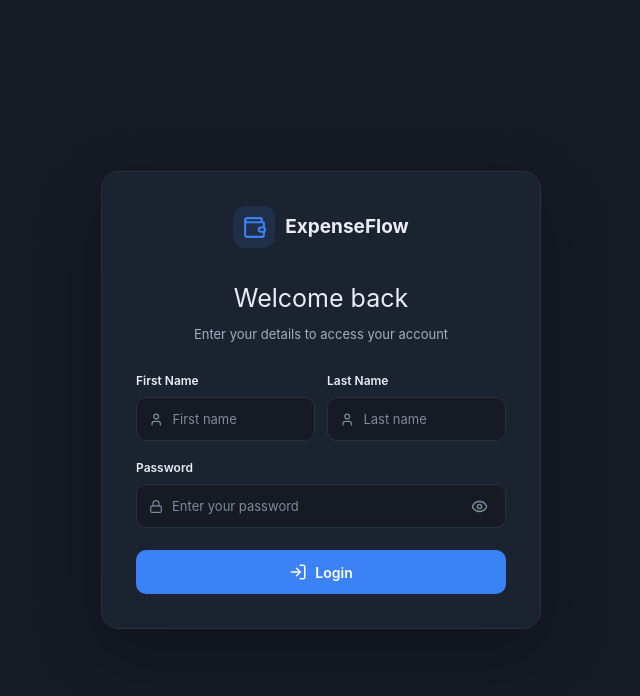
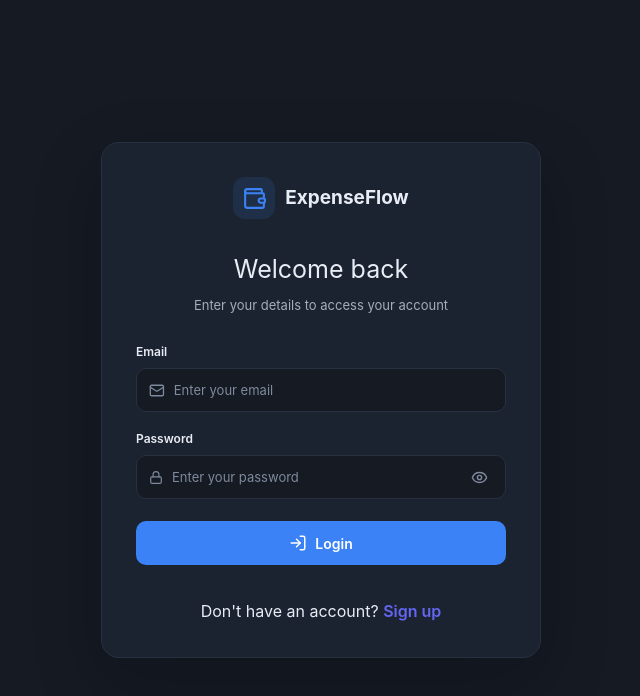
Before and after one commit to aminrasooli2007-svg/expense-tracker-js, a React (Vite) app: page / in a window 1280 px wide. Shown: the top 696 px of the page, without its empty margins (319-959 px from the left). Built offline with nearby package versions, Linux system fonts and the light colour scheme.

Commit message:
Add Supabase email authentication UI

```diff
--- a/src/components/Login.jsx
+++ b/src/components/Login.jsx
@@ -1,3 +1,4 @@
+
 import { useState } from "react";
 import {
   Lock,
@@ -6,45 +7,123 @@ import {
   Eye,
   EyeOff,
   LogIn,
+  Mail,
+  UserPlus,
 } from "lucide-react";
-
-const MAIN_PASSWORD = "admin00123";
+import { supabase } from "../lib/supabase";
 
 function Login({ onLogin }) {
+  const [mode, setMode] = useState("login");
   const [firstName, setFirstName] = useState("");
   const [lastName, setLastName] = useState("");
+  const [email, setEmail] = useState("");
   const [password, setPassword] = useState("");
-  const [showPassword, setShowPassword] =
-    useState(false);
+  const [showPassword, setShowPassword] = useState(false);
   const [error, setError] = useState("");
+  const [message, setMessage] = useState("");
+  const [loading, setLoading] = useState(false);
 
-  const handleSubmit = (e) => {
+  const handleSubmit = async (e) => {
     e.preventDefault();
+    setError("");
+    setMessage("");
 
-    if (
-      !firstName.trim() ||
-      !lastName.trim() ||
-      !password.trim()
-    ) {
-      setError(
-        "Please fill in all fields."
-      );
+    if (!email.trim() || !password) {
+      setError("Please enter your email and password.");
       return;
     }
 
-    if (password !== MAIN_PASSWORD) {
-      setError("Incorrect password.");
+    if (
+      mode === "signup" &&
+      (!firstName.trim() || !lastName.trim())
+    ) {
+      setError("Please enter your first and last name.");
       return;
     }
 
-    const user = {
+    setLoading(true);
+
+    try {
+      if (mode === "signup") {
+        const { data, error: authError } =
+          await supabase.auth.signUp({
+            email: email.trim(),
+            password,
+            options: {
+              data: {
+                first_name: firstName.trim(),
+                last_name: lastName.trim(),
+                full_name: `${firstName.trim()} ${lastName.trim()}`,
+              },
+            },
+          });
+
+        if (authError) {
+          throw authError;
+        }
+
+        if (data.session && data.user) {
+          onLogin({
+            id: data.user.id,
+            email: data.user.email,
             firstName: firstName.trim(),
             lastName: lastName.trim(),
             name: `${firstName.trim()} ${lastName.trim()}`,
+          });
+        } else {
+          setMessage(
+            "Account created! Please check your email and click the confirmation link before logging in."
+          );
+          setMode("login");
+          setPassword("");
+        }
+      } else {
+        const { data, error: authError } =
+          await supabase.auth.signInWithPassword({
+            email: email.trim(),
+            password,
+          });
+
+        if (authError) {
+          throw authError;
+        }
+
+        const authUser = data.user;
+        const metadata = authUser.user_metadata || {};
+        const userFirstName = metadata.first_name || "";
+        const userLastName = metadata.last_name || "";
+
+        onLogin({
+          id: authUser.id,
+          email: authUser.email,
+          firstName: userFirstName,
+          lastName: userLastName,
+          name:
+            metadata.full_name ||
+            `${userFirstName} ${userLastName}`.trim() ||
+            authUser.email,
+        });
+      }
+    } catch (err) {
+      if (err.message?.toLowerCase().includes("invalid login")) {
+        setError("Incorrect email or password.");
+      } else if (err.message?.toLowerCase().includes("already registered")) {
+        setError("This email is already registered. Please log in.");
+      } else if (err.message?.toLowerCase().includes("password")) {
+        setError(err.message);
+      } else {
+        setError(err.message || "Something went wrong. Please try again.");
+      }
+    } finally {
+      setLoading(false);
+    }
   };
 
+  const changeMode = () => {
+    setMode(mode === "login" ? "signup" : "login");
     setError("");
-    onLogin(user);
+    setMessage("");
+    setPassword("");
   };
 
   return (
@@ -59,18 +138,19 @@ function Login({ onLogin }) {
         </div>
 
         <div className="login-header">
-          <h1>Welcome back</h1>
+          <h1>
+            {mode === "login" ? "Welcome back" : "Create your account"}
+          </h1>
 
           <p>
-            Enter your details to access your
-            account
+            {mode === "login"
+              ? "Enter your details to access your account"
+              : "Create an account to manage your expenses"}
           </p>
         </div>
 
-        <form
-          className="login-form"
-          onSubmit={handleSubmit}
-        >
+        <form className="login-form" onSubmit={handleSubmit}>
+          {mode === "signup" && (
             <div className="login-name-row">
               <div className="login-field">
                 <label>First Name</label>
@@ -81,11 +161,13 @@ function Login({ onLogin }) {
                   <input
                     type="text"
                     placeholder="First name"
+                    autoComplete="given-name"
                     value={firstName}
                     onChange={(e) => {
                       setFirstName(e.target.value);
                       setError("");
                     }}
+                    required
                   />
                 </div>
               </div>
@@ -99,13 +181,37 @@ function Login({ onLogin }) {
                   <input
                     type="text"
                     placeholder="Last name"
+                    autoComplete="family-name"
                     value={lastName}
                     onChange={(e) => {
                       setLastName(e.target.value);
                       setError("");
                     }}
+                    required
                   />
                 </div>
+              </div>
+            </div>
+          )}
+
+          <div className="login-field">
+            <label>Email</label>
+
+            <div className="login-input">
+              <Mail size={17} />
+
+              <input
+                type="email"
+                placeholder="Enter your email"
+                autoComplete="email"
+                value={email}
+                onChange={(e) => {
+                  setEmail(e.target.value);
+                  setError("");
+                  setMessage("");
+                }}
+                required
+              />
             </div>
           </div>
 
@@ -116,48 +222,81 @@ function Login({ onLogin }) {
               <Lock size={17} />
 
               <input
-                type={
-                  showPassword
-                    ? "text"
-                    : "password"
+                type={showPassword ? "text" : "password"}
+                placeholder="Enter your password"
+                autoComplete={
+                  mode === "login" ? "current-password" : "new-password"
                 }
-                placeholder="Enter your password"
                 value={password}
                 onChange={(e) => {
                   setPassword(e.target.value);
                   setError("");
                 }}
+                required
               />
 
               <button
                 type="button"
                 className="password-toggle"
-                onClick={() =>
-                  setShowPassword(!showPassword)
-                }
+                onClick={() => setShowPassword(!showPassword)}
+                aria-label={showPassword ? "Hide password" : "Show password"}
               >
-                {showPassword ? (
-                  <EyeOff size={17} />
-                ) : (
-                  <Eye size={17} />
-                )}
+                {showPassword ? <EyeOff size={17} /> : <Eye size={17} />}
               </button>
             </div>
           </div>
 
           {error && (
-            <p className="login-error">
+            <p className="login-error" role="alert">
               {error}
+            </p>
+          )}
+
+          {message && (
+            <p className="login-message" role="status">
+              {message}
             </p>
           )}
 
           <button
             type="submit"
             className="login-button"
+            disabled={loading}
           >
+            {mode === "login" ? (
               <LogIn size={18} />
-            Login
+            ) : (
+              <UserPlus size={18} />
+            )}
+
+            {loading
+              ? "Please wait..."
+              : mode === "login"
+                ? "Login"
+                : "Create account"}
           </button>
+
+          <p style={{ textAlign: "center", marginTop: "16px" }}>
+            {mode === "login"
+              ? "Don't have an account?"
+              : "Already have an account?"}{" "}
+            <button
+              type="button"
+              onClick={changeMode}
+              disabled={loading}
+              style={{
+                background: "none",
+                border: "none",
+                padding: 0,
+                color: "var(--primary-color, #6366f1)",
+                cursor: "pointer",
+                font: "inherit",
+                fontWeight: 600,
+              }}
+            >
+              {mode === "login" ? "Sign up" : "Login"}
+            </button>
+          </p>
         </form>
       </div>
     </div>
```
Lines whose indentation alone changed are shown as unchanged.
